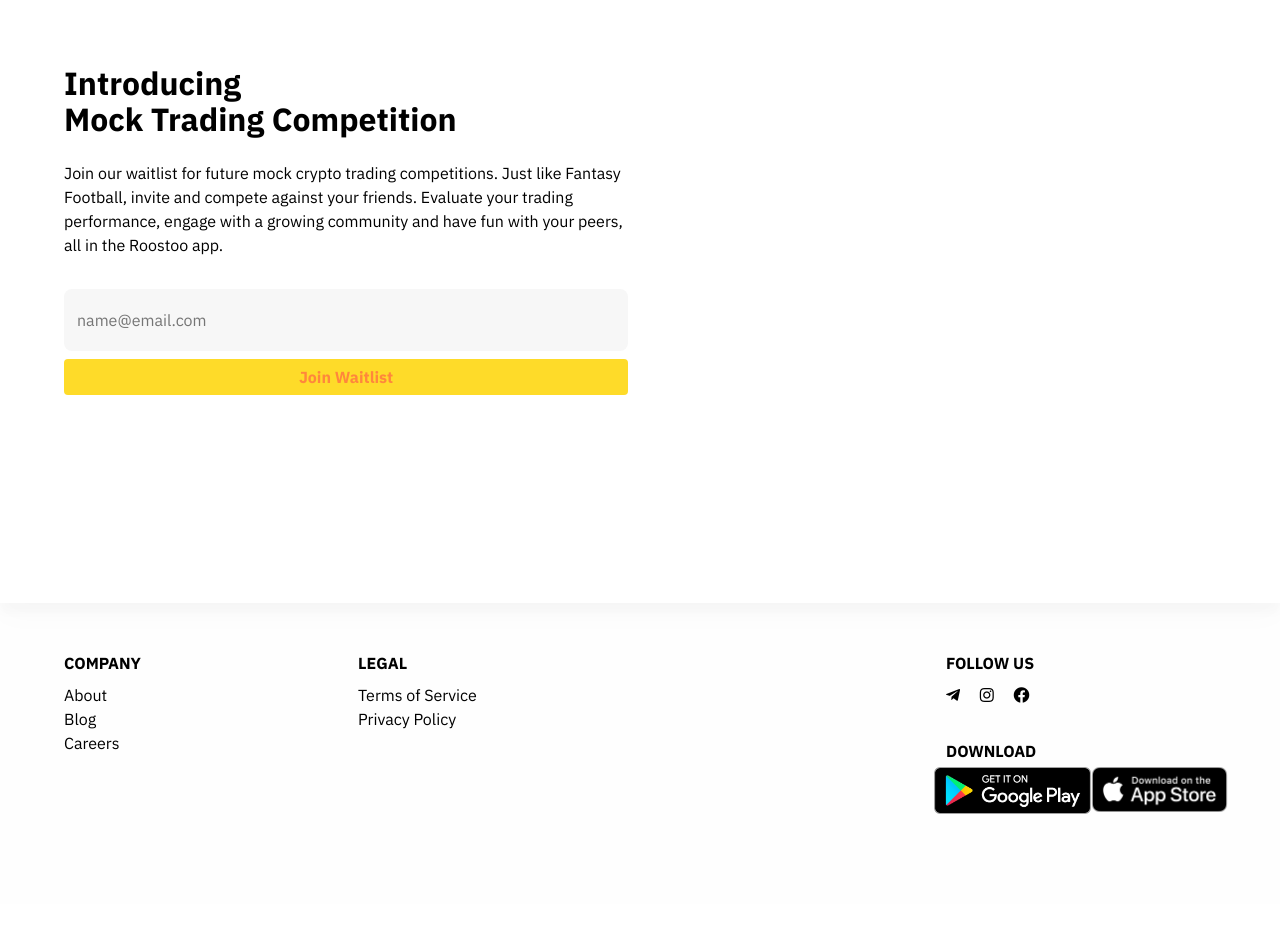
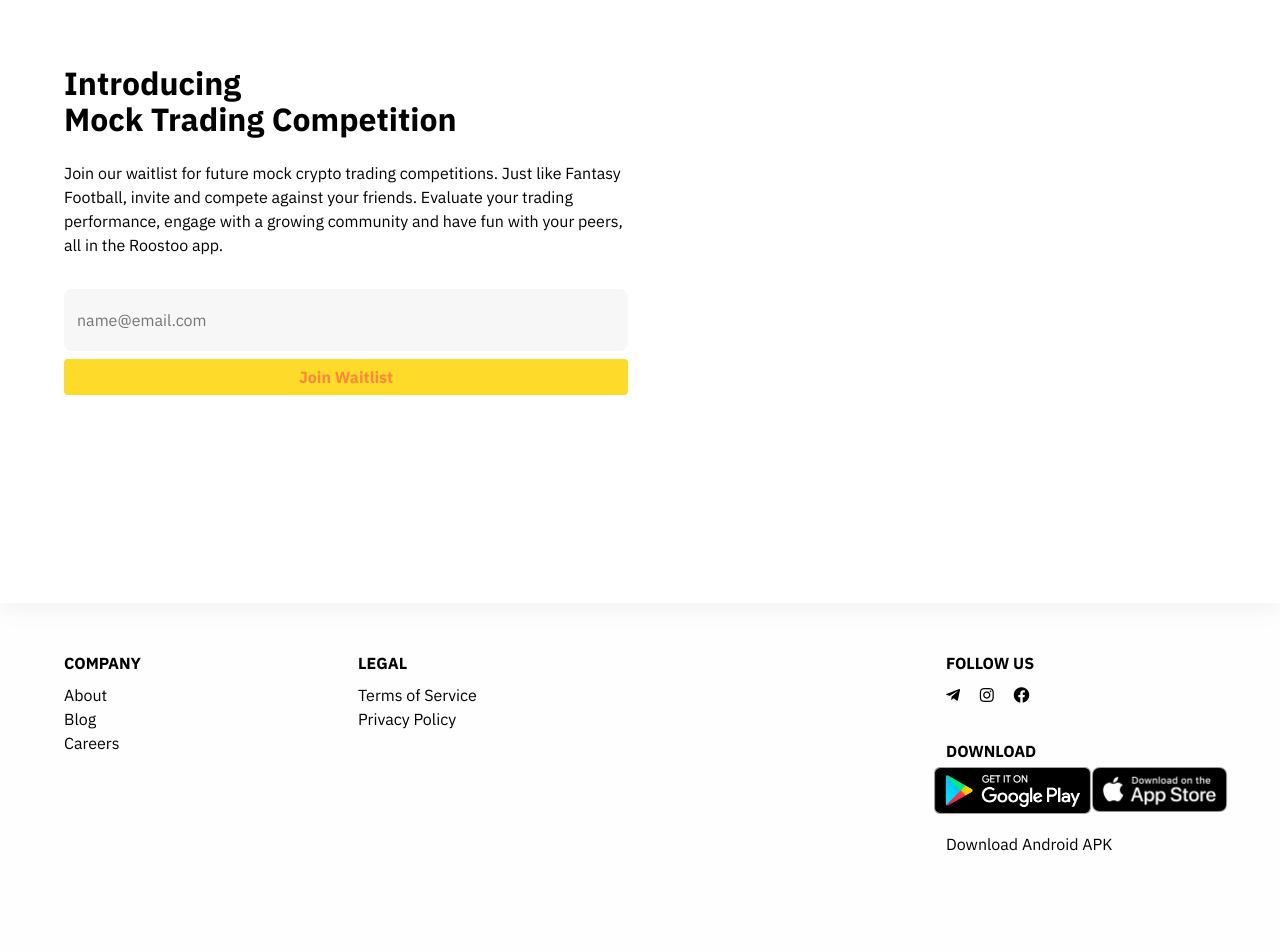
Before and after one commit to roostoo/roostoo.github.io, a Jekyll site: the page built from index.md, in a window 1280 px wide. Shown: the part 1285-2237 px from the top of the page. Built offline with Jekyll 4.4.1, drawn with Linux system fonts in a browser that asks for light colours; nearby versions of some CDN libraries; comment, search, counter and statistics services are not loaded; before the commit the page ends 2189 px from its top, so only the background shows below that.

Commit message:
feat: add apk download

```diff
--- a/_includes/footer.html
+++ b/_includes/footer.html
@@ -44,6 +44,9 @@
                         <a href="https://apps.apple.com/us/app/roostoo-mock-crypto-trading/id1483561353"><img alt='Download on App Store' src='/assets/img/download-on-app-store.png'
                                 style="max-height:5em;margin-top:8px" /></a>
                     </div>
+                    <div>
+                        <a href="../assets/files/roostoo-release.apk">Download Android APK</a>
+                    </div>
             </div>
             </section>
         </div>
```
Also changed, not shown: 1 other file.
